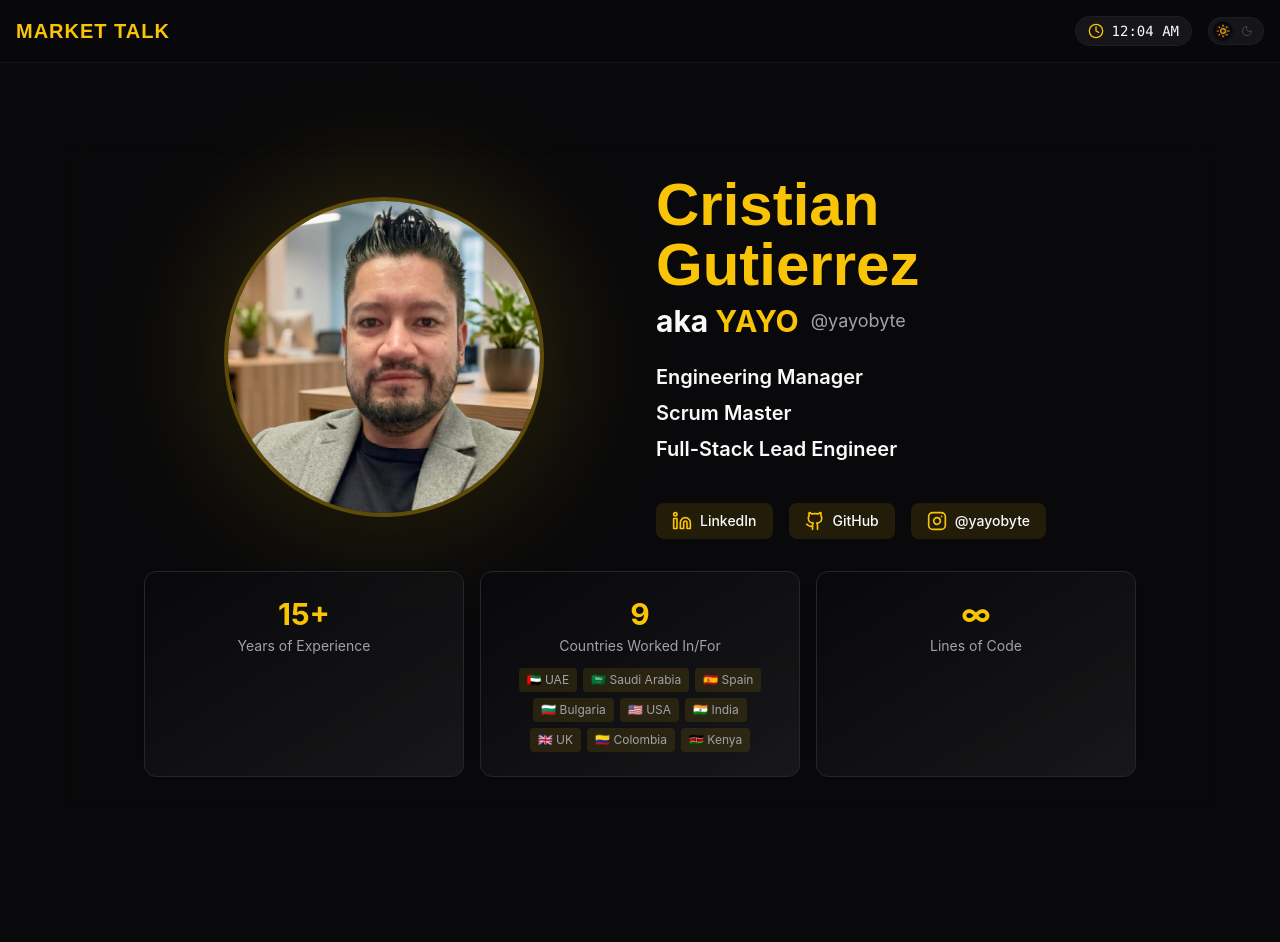
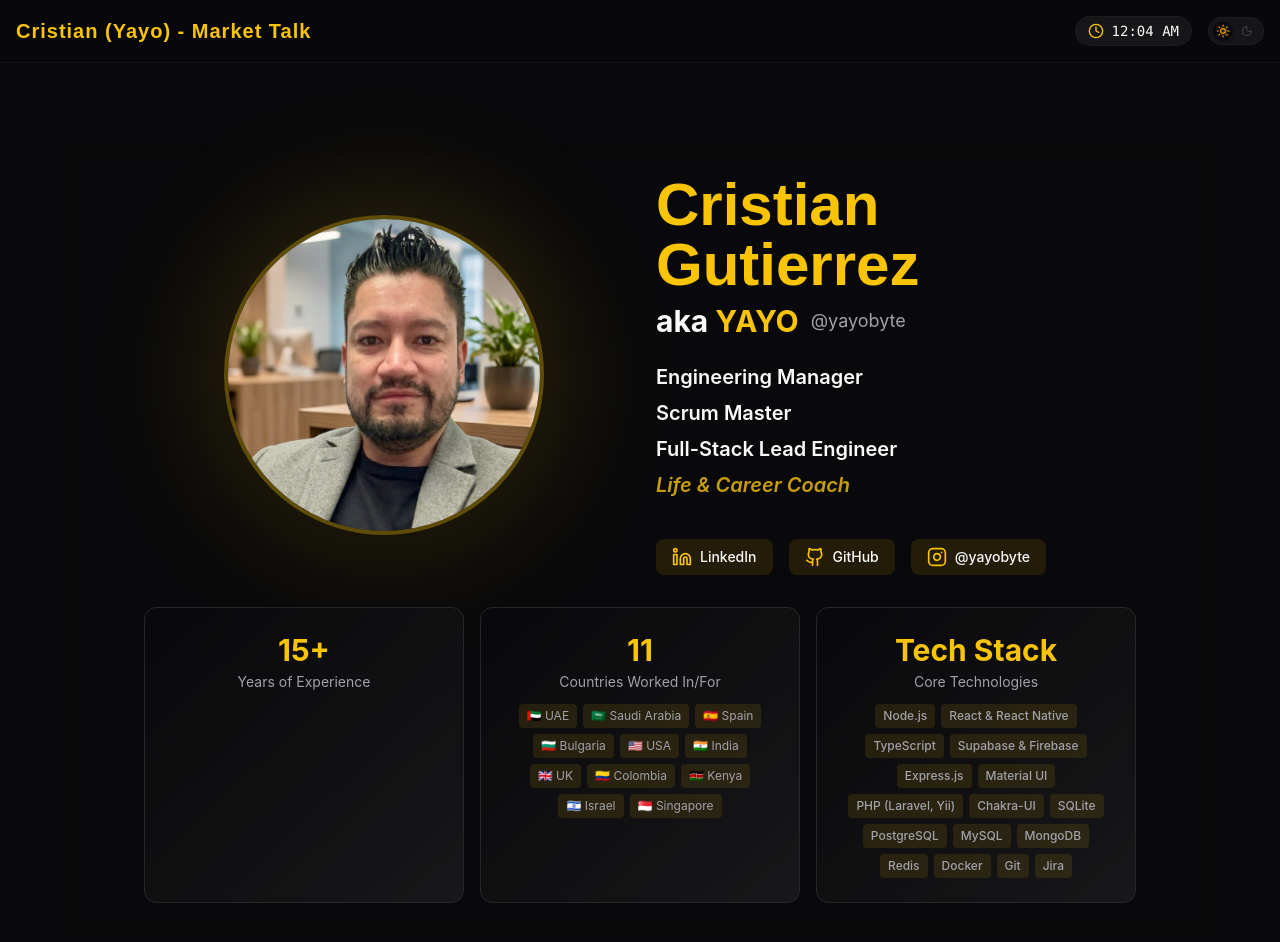
Before and after one commit to yayobyte/is-presentation, a React (Vite) app: page /student in a window 1280 px wide. Shown: the top 942 px of the page. Before the commit the page ends 889 px from the top, so only its background shows below. Built offline with nearby package versions, Linux system fonts and the light colour scheme; no server answers; the database is empty.

Commit message:
feat: Update presentation title and enhance profile details with additional countries, roles, and tech stack.

```diff
--- a/src/App.tsx
+++ b/src/App.tsx
@@ -13,7 +13,7 @@ function Landing() {
   return (
     <div className="min-h-screen bg-background text-foreground flex flex-col">
       <header className="sticky top-0 z-50 flex items-center justify-between p-4 bg-background/80 backdrop-blur-md border-b border-border/40">
-        <span className="font-display font-bold text-xl text-primary">IS3 Talk</span>
+        <span className="font-display font-bold text-xl text-primary">Cristian (Yayo) - Market Talk</span>
         <ThemeToggle />
       </header>
 
--- a/src/features/talk/slides/ColombiaSlide.tsx
+++ b/src/features/talk/slides/ColombiaSlide.tsx
@@ -55,6 +55,7 @@ export default function ColombiaSlide() {
                                 Working with telecom giants on large-scale digital transformation.
                             </p>
                             <div className="flex flex-wrap gap-1.5">
+                                <span className="px-2 py-0.5 bg-primary/10 text-xs rounded text-muted-foreground">🇮🇱 Israel</span>
                                 <span className="px-2 py-0.5 bg-primary/10 text-xs rounded text-muted-foreground">🇮🇳 India</span>
                                 <span className="px-2 py-0.5 bg-primary/10 text-xs rounded text-muted-foreground">🇬🇧 UK</span>
                                 <span className="px-2 py-0.5 bg-primary/10 text-xs rounded text-muted-foreground">🇧🇬 Bulgaria</span>
--- a/src/features/talk/slides/DubaiSlide.tsx
+++ b/src/features/talk/slides/DubaiSlide.tsx
@@ -15,9 +15,9 @@ const DUBAI_CAREER = [
         year: '2017',
         company: 'Mashreq Bank',
         role: 'Senior Developer',
-        desc: 'Banking learning path. Learned enterprise-scale financial systems, compliance, and security-first development.',
+        desc: 'Banking learning path. Managed operations and projects for UAE and Singapore markets. Learned enterprise-scale financial systems, compliance, and security-first development.',
         icon: Landmark,
-        flag: '🇦🇪',
+        flag: '🇦🇪 🇸🇬',
     },
     {
         year: '2019',
--- a/src/features/talk/slides/ProfileSlide.tsx
+++ b/src/features/talk/slides/ProfileSlide.tsx
@@ -52,6 +52,9 @@ export default function ProfileSlide() {
                         </p>
                         <p className="text-lg lg:text-xl font-semibold text-foreground">
                             Full-Stack Lead Engineer
+                        </p>
+                        <p className="text-lg lg:text-xl font-semibold text-primary/80 italic">
+                            Life & Career Coach
                         </p>
                     </div>
 
@@ -112,7 +115,7 @@ export default function ProfileSlide() {
 
                 <Card className="bg-gradient-to-br from-card to-secondary/50">
                     <CardContent className="p-6 text-center">
-                        <p className="text-3xl font-bold text-primary mb-1">9</p>
+                        <p className="text-3xl font-bold text-primary mb-1">11</p>
                         <p className="text-sm text-muted-foreground mb-3">Countries Worked In/For</p>
                         <div className="flex flex-wrap gap-1.5 justify-center text-xs text-muted-foreground">
                             <span className="px-2 py-1 bg-primary/10 rounded">🇦🇪 UAE</span>
@@ -124,14 +127,34 @@ export default function ProfileSlide() {
                             <span className="px-2 py-1 bg-primary/10 rounded">🇬🇧 UK</span>
                             <span className="px-2 py-1 bg-primary/10 rounded">🇨🇴 Colombia</span>
                             <span className="px-2 py-1 bg-primary/10 rounded">🇰🇪 Kenya</span>
+                            <span className="px-2 py-1 bg-primary/10 rounded">🇮🇱 Israel</span>
+                            <span className="px-2 py-1 bg-primary/10 rounded">🇸🇬 Singapore</span>
                         </div>
                     </CardContent>
                 </Card>
 
                 <Card className="bg-gradient-to-br from-card to-secondary/50">
                     <CardContent className="p-6 text-center">
-                        <p className="text-3xl font-bold text-primary mb-1">∞</p>
-                        <p className="text-sm text-muted-foreground">Lines of Code</p>
+                        <p className="text-3xl font-bold text-primary mb-1">Tech Stack</p>
+                        <p className="text-sm text-muted-foreground mb-3">Core Technologies</p>
+                        <div className="flex flex-wrap gap-1.5 justify-center text-xs text-muted-foreground">
+                            <span className="px-2 py-1 bg-primary/10 rounded font-medium">Node.js</span>
+                            <span className="px-2 py-1 bg-primary/10 rounded font-medium">React & React Native</span>
+                            <span className="px-2 py-1 bg-primary/10 rounded font-medium">TypeScript</span>
+                            <span className="px-2 py-1 bg-primary/10 rounded font-medium">Supabase & Firebase</span>
+                            <span className="px-2 py-1 bg-primary/10 rounded font-medium">Express.js</span>
+                            <span className="px-2 py-1 bg-primary/10 rounded font-medium">Material UI</span>
+                            <span className="px-2 py-1 bg-primary/10 rounded font-medium">PHP (Laravel, Yii)</span>
+                            <span className="px-2 py-1 bg-primary/10 rounded font-medium">Chakra-UI</span>
+                            <span className="px-2 py-1 bg-primary/10 rounded font-medium">SQLite</span>
+                            <span className="px-2 py-1 bg-primary/10 rounded font-medium">PostgreSQL</span>
+                            <span className="px-2 py-1 bg-primary/10 rounded font-medium">MySQL</span>
+                            <span className="px-2 py-1 bg-primary/10 rounded font-medium">MongoDB</span>
+                            <span className="px-2 py-1 bg-primary/10 rounded font-medium">Redis</span>
+                            <span className="px-2 py-1 bg-primary/10 rounded font-medium">Docker</span>
+                            <span className="px-2 py-1 bg-primary/10 rounded font-medium">Git</span>
+                            <span className="px-2 py-1 bg-primary/10 rounded font-medium">Jira</span>
+                        </div>
                     </CardContent>
                 </Card>
             </motion.div>
--- a/src/layouts/MainLayout.tsx
+++ b/src/layouts/MainLayout.tsx
@@ -12,8 +12,8 @@ export function MainLayout({ children, showClock = true }: MainLayoutProps) {
     return (
         <div className="min-h-screen bg-background text-foreground transition-colors duration-300 flex flex-col">
             <header className="sticky top-0 z-50 flex items-center justify-between p-4 bg-background/80 backdrop-blur-md border-b border-border/40">
-                <Link to="/" className="font-display font-bold text-xl text-primary hover:text-primary/80 transition-colors uppercase tracking-wider">
-                    Market Talk
+                <Link to="/" className="font-display font-bold text-xl text-primary hover:text-primary/80 transition-colors tracking-wider">
+                    Cristian (Yayo) - Market Talk
                 </Link>
                 <div className="flex items-center gap-4">
                     {showClock && <Clock />}
```
